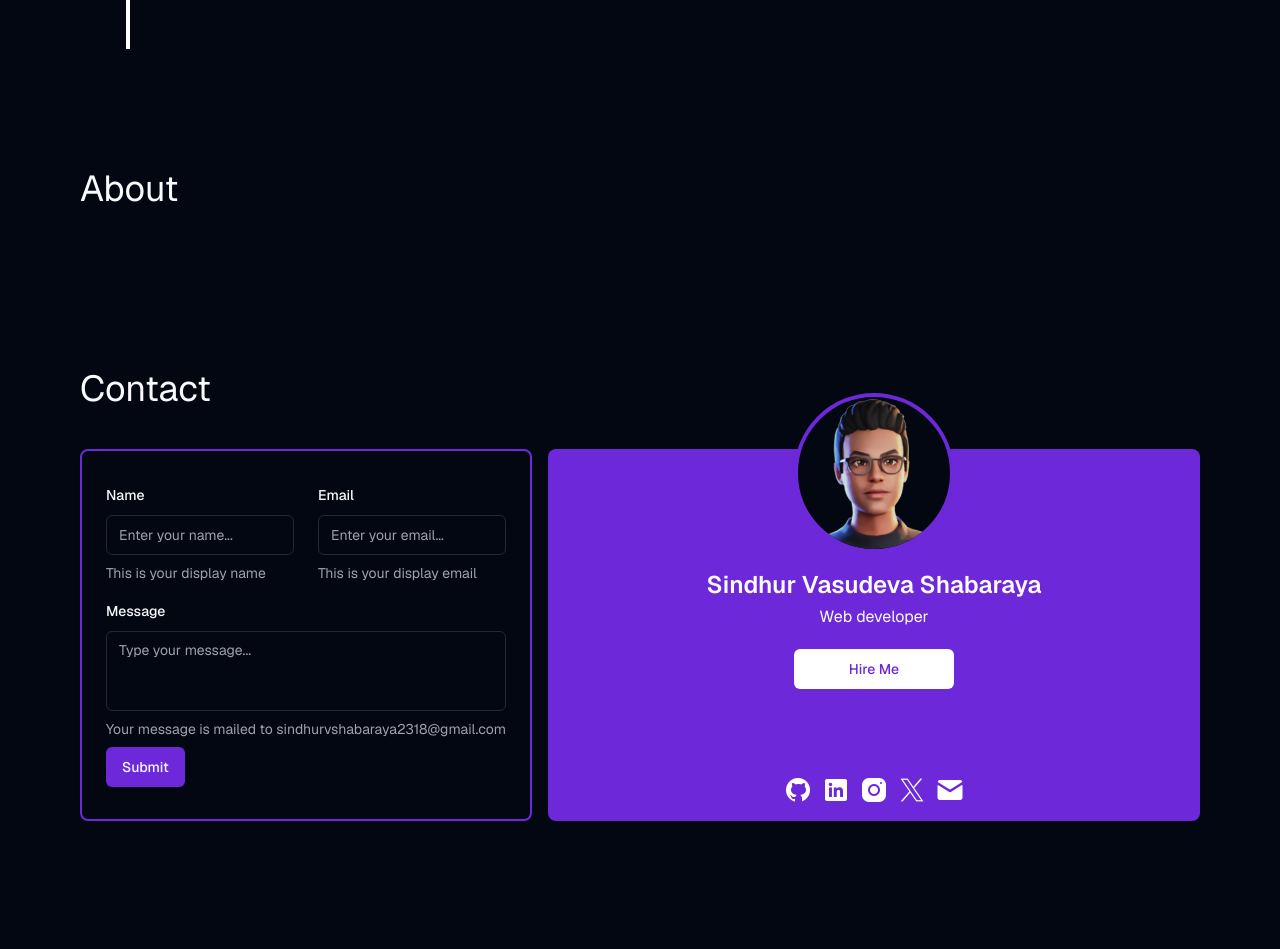
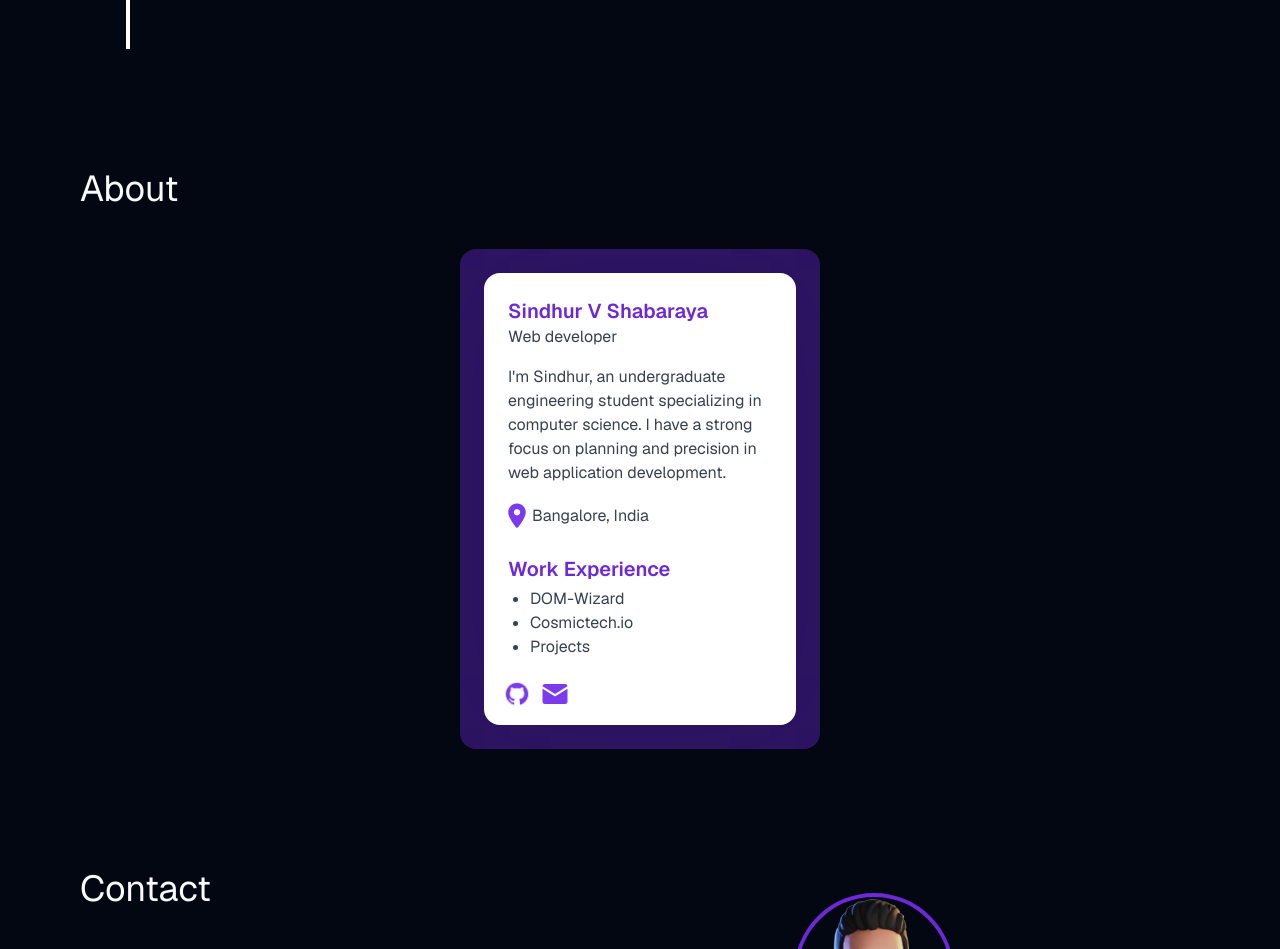
Before and after one commit to sinster2003/portfolio, a Next.js app: page / in a window 1280 px wide. Shown: the part 3480-4429 px from the top of the page. Before the commit the page ends 4381 px from the top, so only its background shows below. Built offline with nearby package versions, Linux system fonts and the light colour scheme.

Commit message:
About section

```diff
--- a/components/About.tsx
+++ b/components/About.tsx
@@ -1,12 +1,59 @@
+import Image from "next/image";
+import Link from "next/link";
 
 const About = () => {
   return (
-    <div>
-        <div className="flex flex-col gap-4 py-10">
-          <p className="text-4xl text-primary-foreground">About</p>
+    <div className="flex flex-col items-center">
+      <div className="flex flex-col gap-4 py-10 self-start">
+        <p className="text-4xl text-primary-foreground">About</p>
+      </div>
+      <div className="flex justify-center items-center h-[500px] w-[360px] bg-primary/40 p-6 rounded-2xl backdrop-filter backdrop-blur-3xl">
+        <div className="flex flex-col bg-white w-full h-full rounded-2xl text-gray-700 p-4 px-6 gap-2">
+          <div className="flex flex-col pt-2">
+            <p className="text-primary text-xl font-semibold">Sindhur V Shabaraya</p>
+            <p>Web developer</p>
+          </div>
+
+          <p className="py-2">I&apos;m Sindhur, an undergraduate engineering student specializing in computer science. I have a strong focus on planning and precision in web application development.</p>
+
+          <div className="flex flex-col gap-1.5">
+            <div className="flex items-center -ml-1.5">
+              <Image src="/location.png" alt="location" width={30} height={30}/>
+              <p>Bangalore, India</p>
+            </div>
+          </div>
+
+          <div className="mt-4 flex flex-col gap-1">
+            <p className="text-xl text-primary font-semibold">Work Experience</p>
+            <ul className="list-disc px-4 ml-1.5">
+              <li>
+                <Link href="https://www.npmjs.com/package/create-project-with-dom-wizard" className="hover:underline">
+                  DOM-Wizard
+                </Link>
+              </li>
+              <li>
+                <Link href="https://www.cosmictech.io/" className="hover:underline">
+                  Cosmictech.io
+                </Link>
+              </li>
+              <li>
+                <Link href="#projects" className="hover:underline">
+                  Projects
+                </Link>
+              </li>
+            </ul>
+          </div>
+          <div className="flex flex-row gap-2 absolute bottom-10 -ml-1.5">
+          <Image src="/github.png" alt="github" width={30} height={30}/>
+          <Link href="mailto:sindhurvshabaraya2318@gmail.com" className="hover:underline">
+            <Image src="/mail-purple.png" alt="mail" width={30} height={30}/>
+          </Link>
+          </div>
         </div>
+      </div>
+
     </div>
-  )
-}
+  );
+};
 
-export default About
+export default About;
--- a/components/sections/ProjectSection.tsx
+++ b/components/sections/ProjectSection.tsx
@@ -2,7 +2,7 @@ import Projects from "../Projects"
 
 const ProjectSection = () => {
   return (
-    <div className="my-20 mx-20 font-sans">
+    <div className="my-20 mx-20 font-sans" id="projects">
       <Projects/>
     </div>
   )
```
Also changed, not shown: public/location.png (added), public/mail-purple.png (added).
